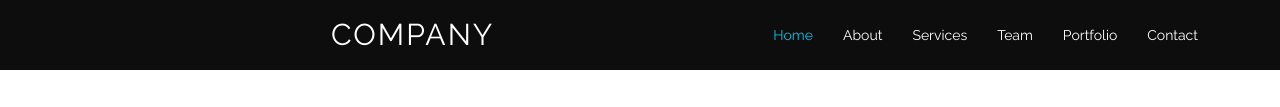
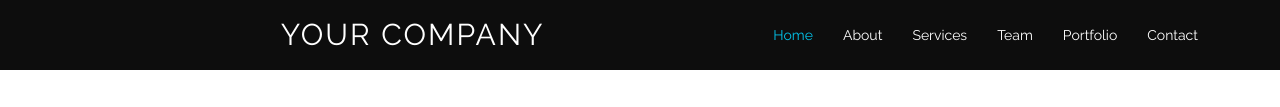
Before and after one commit to ROMAR10/sample, a plain HTML site: page index.html in a window 1280 px wide. Shown: the part 800-907 px from the top of the page. Drawn offline with nearby package versions, Linux system fonts and the light colour scheme.

Commit message:
Update index.html

```diff
--- a/index.html
+++ b/index.html
@@ -76,7 +76,7 @@
 
       <a href="index.html" class="logo mr-auto"><img src="assets/img/logo.png" alt=""></a>
       <!-- Uncomment below if you prefer to use a text logo -->
-      <h6 class="logo mr-auto"><a href="index.html">Company</a></h6>
+      <h6 class="logo mr-auto d-none d-xl-block"><a href="index.html">Your Company</a></h6>
 
       <nav id="navbar" class="navbar">
         <ul>
```
